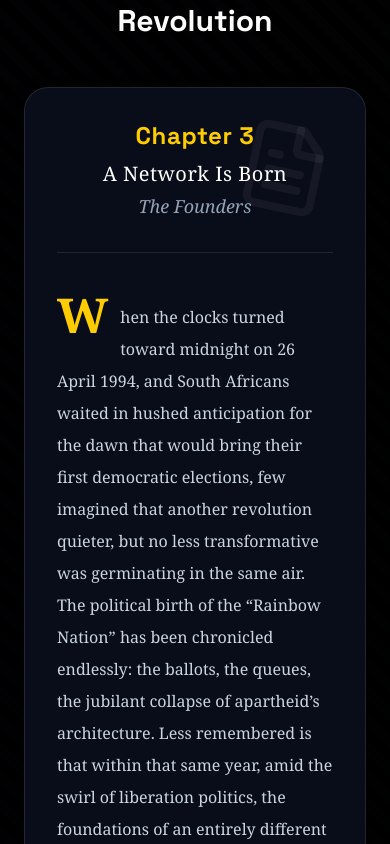
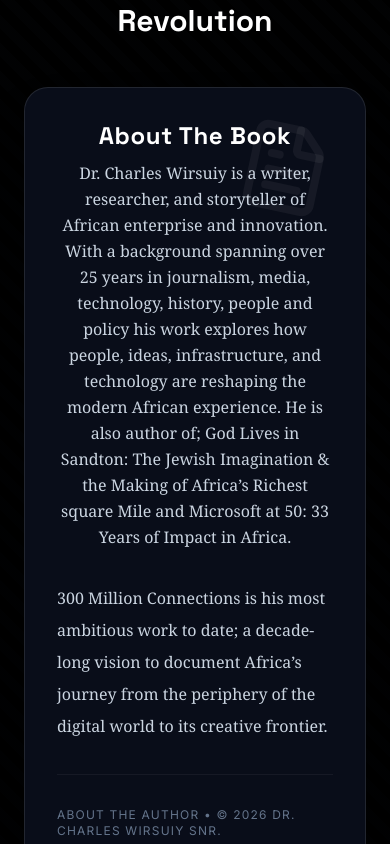
Before and after one commit to MateteSam/MTN, a React (Vite) app: page / in a window 390 px wide. Shown: the part 5220-6064 px from the top of the page. Built offline with nearby package versions, Linux system fonts and the light colour scheme.

Commit message:
Replace homepage excerpt preview with 'About The Book' section to avoid duplication; keep Read Full Excerpt navigation

```diff
--- a/components/ExcerptSection.tsx
+++ b/components/ExcerptSection.tsx
@@ -1,6 +1,6 @@
 import React from 'react';
 import { FileText } from 'lucide-react';
-import { EXCERPT_TEXT } from '../constants';
+import { EXCERPT_TEXT, AUTHOR_BIO } from '../constants';
 
 interface ExcerptSectionProps {
   onReadExcerpt?: () => void;
@@ -22,30 +22,25 @@ const ExcerptSection: React.FC<ExcerptSectionProps> = ({ onReadExcerpt }) => {
           <div className="glass-panel p-8 md:p-16 rounded-3xl border-t border-white/10 shadow-2xl relative neon-outline">
             <FileText className="absolute top-8 right-8 text-white/5 w-24 h-24 rotate-12" />
 
-            {/* Book-style Chapter Heading */}
-            <div className="text-center mb-12 pb-8 border-b border-white/10">
-              <h3 className="text-2xl md:text-3xl font-display font-bold text-mtn-yellow mb-2 tracking-wide">
-                Chapter 3
+            {/* About The Book - show on homepage instead of repeating excerpt */}
+            <div className="text-center mb-8">
+              <h3 className="text-2xl md:text-3xl font-display font-bold text-white mb-2 tracking-wide">
+                About The Book
               </h3>
-              <h4 className="text-xl md:text-2xl font-serif font-medium text-white tracking-wide">
-                A Network Is Born
-              </h4>
-              <h5 className="text-lg md:text-xl font-serif text-slate-400 italic mt-1">
-                The Founders
-              </h5>
+              <p className="max-w-3xl mx-auto text-slate-300 font-serif leading-relaxed">
+                {AUTHOR_BIO.split('\n')[0]}
+              </p>
             </div>
 
             <div className="prose prose-invert prose-lg max-w-none font-serif text-slate-300 leading-loose">
-              {EXCERPT_TEXT.split('\n\n').slice(0, 2).map((paragraph, i) => (
-                <p key={i} className="mb-6 first-letter:text-5xl first-letter:font-bold first-letter:text-mtn-yellow first-letter:float-left first-letter:mr-3 first-letter:mt-[-10px]">
-                  {paragraph}
-                </p>
-              ))}
+              <p className="mb-6">
+                {AUTHOR_BIO.split('\n').slice(1).join(' ')}
+              </p>
             </div>
 
             <div className="mt-8 pt-8 border-t border-white/5 flex flex-col md:flex-row justify-between items-center gap-4">
               <p className="text-xs text-slate-500 uppercase tracking-widest">
-                Excerpt from Chapter 3 • © 2026 Dr. Charles Wirsuiy Snr.
+                About the author • © 2026 Dr. Charles Wirsuiy Snr.
               </p>
               <button className="text-mtn-yellow hover:text-white transition-colors font-bold text-sm flex items-center gap-2 group neon-outline" onClick={onReadExcerpt}>
                 READ FULL EXCERPT <span className="group-hover:translate-x-1 transition-transform">→</span>
```
